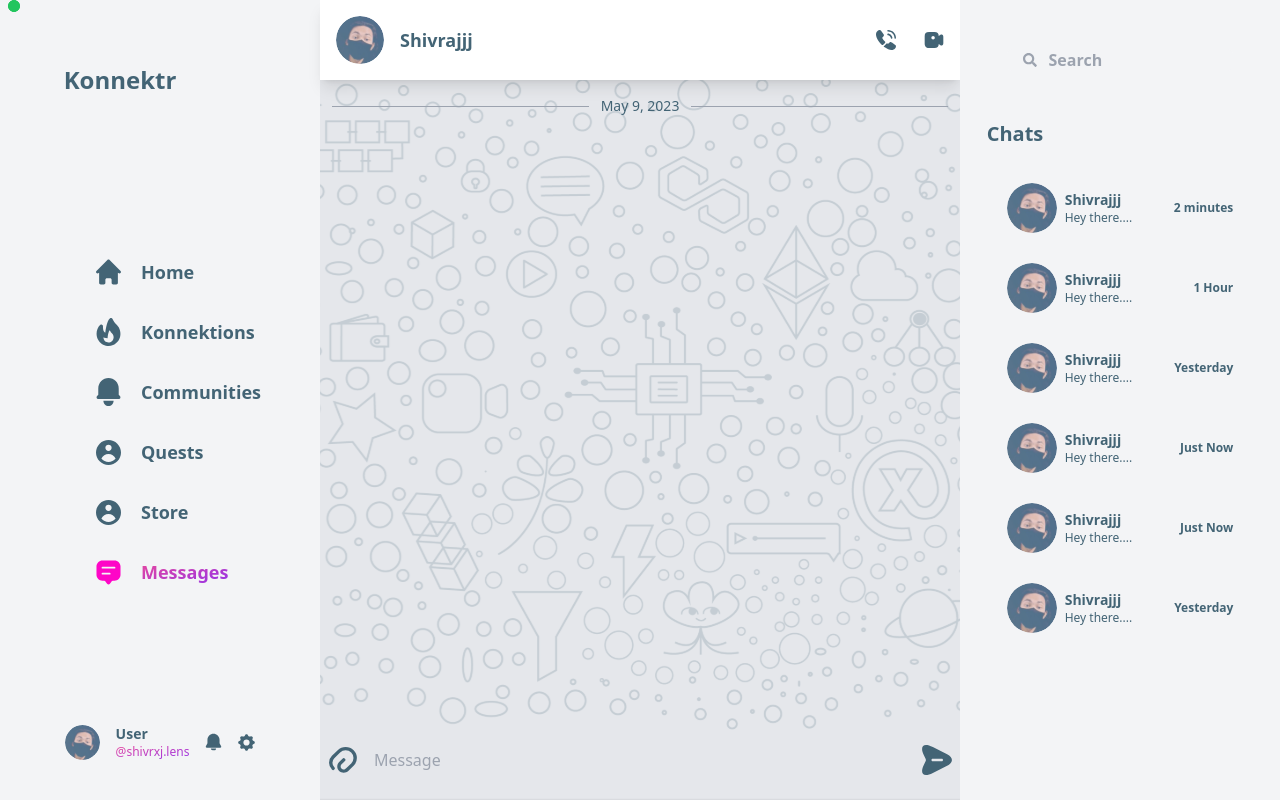
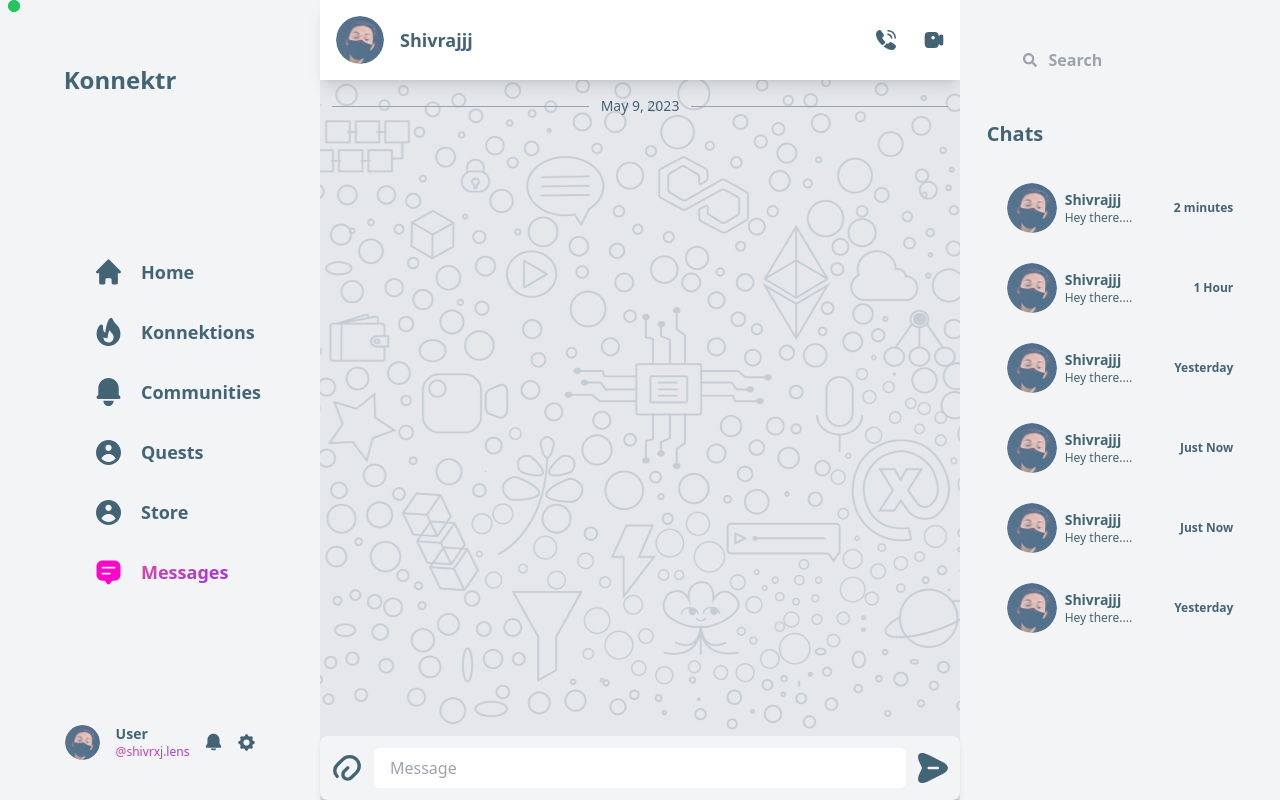
Before and after one commit to lazyfuhrer/konnektr-assignment, a Next.js app: page / in a window 1280 px wide. Built offline with nearby package versions, Linux system fonts and the light colour scheme.

Commit message:
added enter

```diff
--- a/src/components/Chatscreen.tsx
+++ b/src/components/Chatscreen.tsx
@@ -86,10 +86,10 @@
         ))}
       </div>
       {/* Message section */}
-      <div className="flex items-center pb-5 pl-2 pr-2" style={{ zIndex: 1 }}>
-        <Image src={"/images/attachment.svg"} width={30} height={30} alt="attachments"/>
-        <input type="text" value={message} onChange={(e) => setMessage(e.target.value)} className="flex-1 px-4 py-2 bg-gray-200 font-light focus:outline-none focus:ring-2 focus:ring-blue-500 text-[#436475]" placeholder="Message"/>
-        <Image onClick={handleSendMessage} src={"/images/send.svg"} width={30} height={30} alt="send"/>
+      <div className="flex items-center bg-gray-100 p-3 rounded-lg shadow-md" style={{ zIndex: 1 }}>
+        <Image src="/images/attachment.svg" width={30} height={30} alt="attachments" className="mr-3" />
+        <input type="text" value={message} onChange={(e) => setMessage(e.target.value)} onKeyDown={(e) => { if (e.key === 'Enter') {handleSendMessage();}}} className="flex-1 px-4 py-2 bg-white rounded-md focus:outline-none focus:ring-2 focus:ring-blue-500 text-[#436475]" placeholder="Message"/>
+        <Image onClick={handleSendMessage} src="/images/send.svg" width={30} height={30} alt="send" className="ml-3 cursor-pointer" />
       </div>
       {/* Call Modal */}
       <>
```
